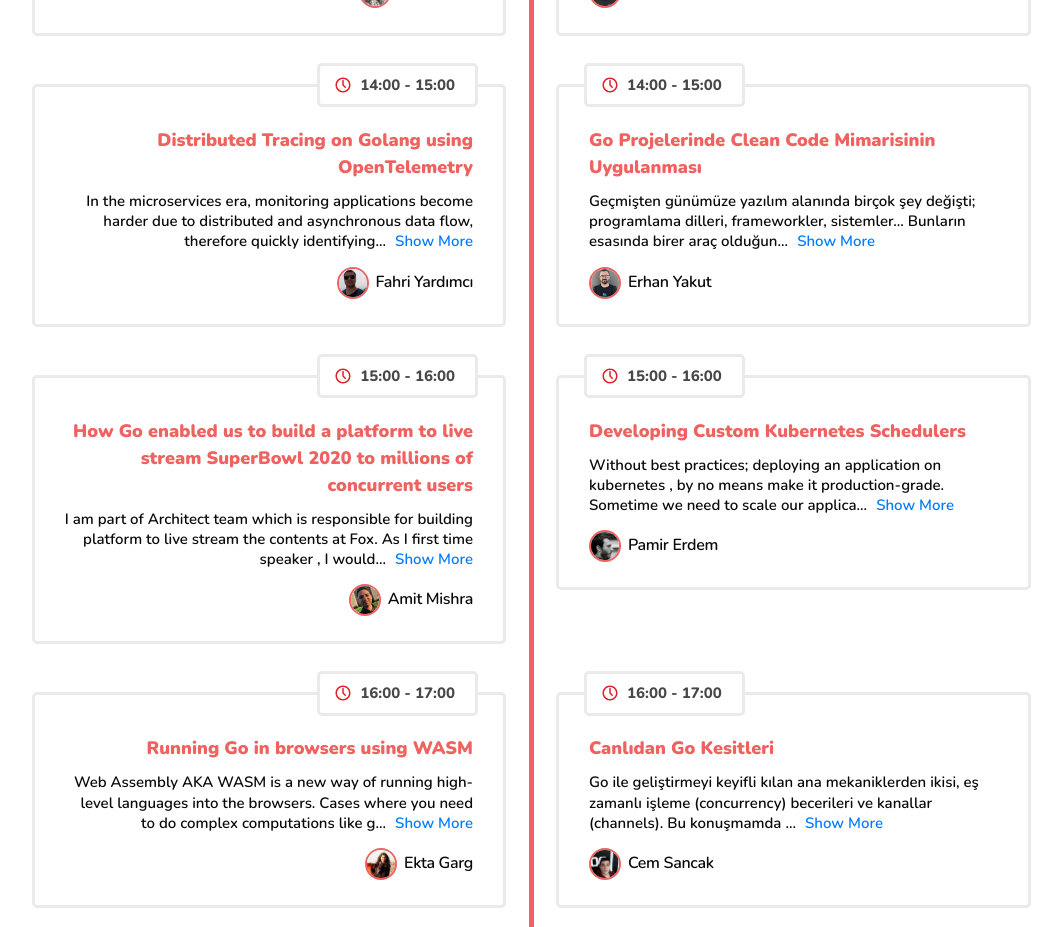
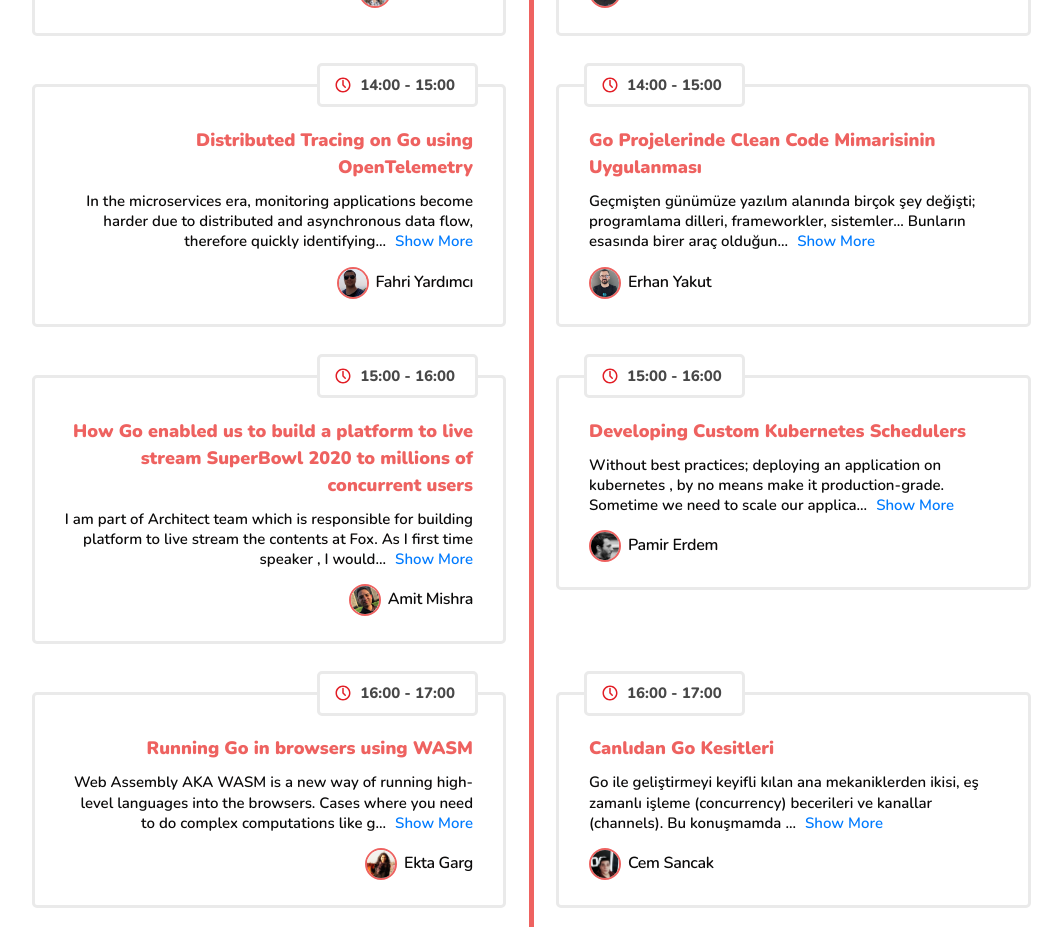
Before and after one commit to GoTurkiye/gophercon.ist, a Vue app: page /en in a window 1280 px wide. Shown: the part 4040-4967 px from the top of the page, without its empty margins (109-1171 px from the left). Built offline with nearby package versions, Linux system fonts and the light colour scheme; what vue-sweetalert2 would draw is missing.

Commit message:
change schedule

```diff
--- a/src/App.vue
+++ b/src/App.vue
@@ -518,7 +518,7 @@
                 track="Sponsor Track 1"
                 time="14:00 - 15:00"
                 avatar="fahri-yardimci.jpg"
-                title="Distributed Tracing on Golang using OpenTelemetry"
+                title="Distributed Tracing on Go using OpenTelemetry"
                 author="Fahri Yardımcı"
                 desc="In the microservices era, monitoring applications become harder due to distributed and asynchronous data flow, therefore quickly identifying errors and performance problems is crucial. Tracing will help identify which part of the code is problematic, or causing latency. With the multiple microservices, Distributed tracing is used for identifying the applications and functions which cause errors. OpenTelemetry is a CNCF (Cloud Native Computing Foundation) sandbox project and aims to production-ready in the second half of 2020. In this talk, I'll talk about what is Tracing, Spans, Injecting/Extracting traces via HTTP, and Tracing models with the OpenTelemetry implementations."
               />
```
